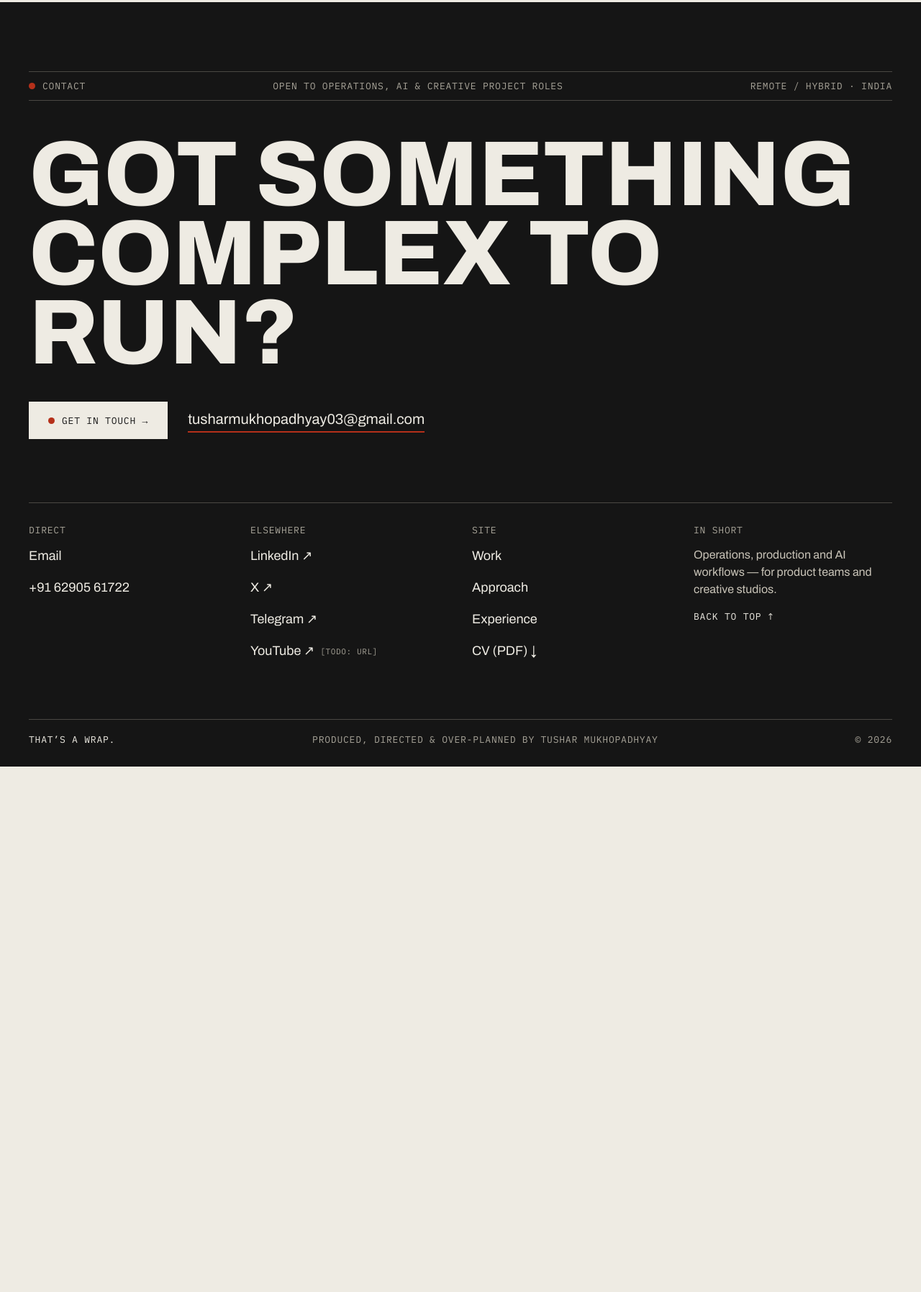
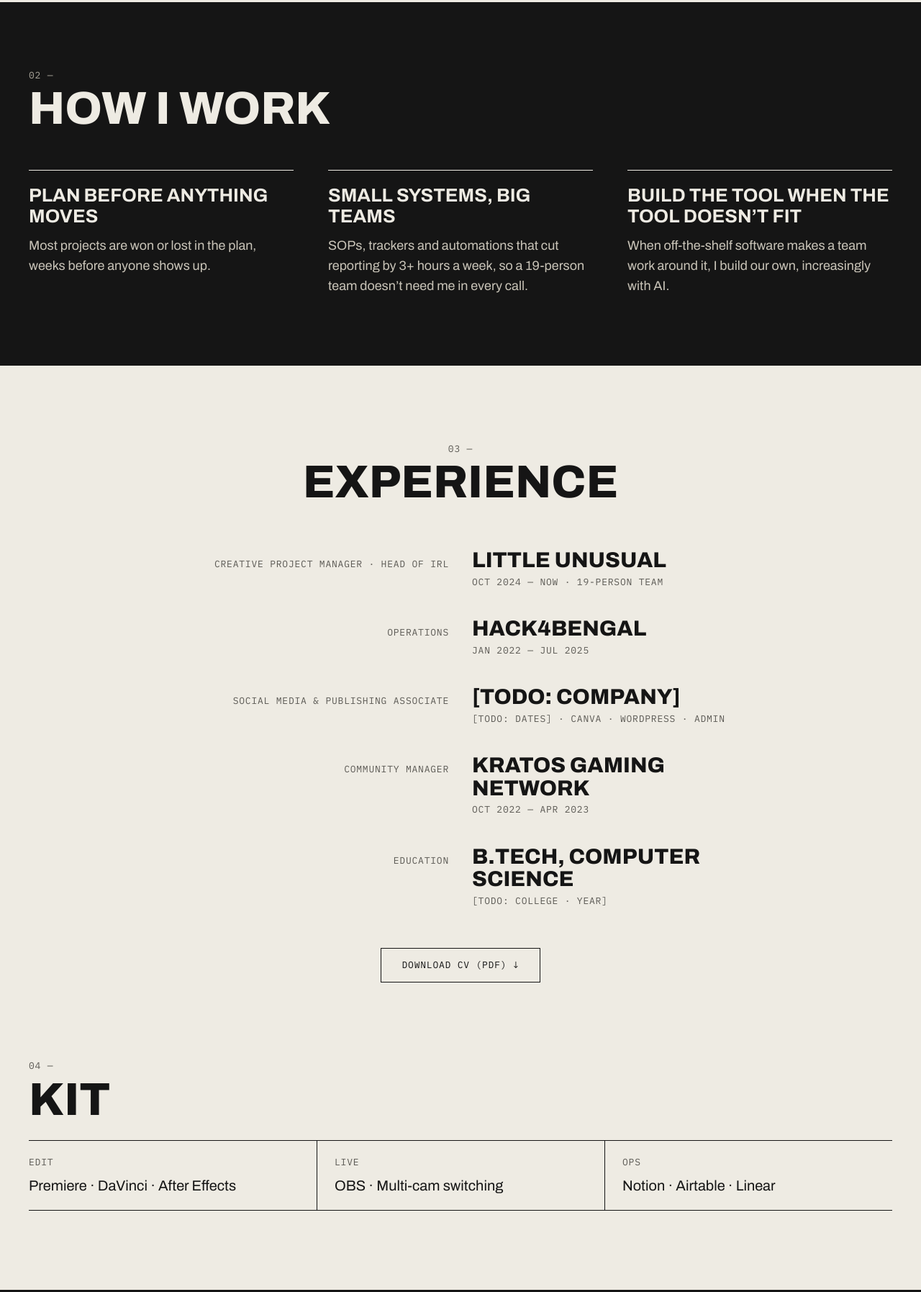
Before and after one commit to snowstorm003/snow-portfolio, an Astro site: page / in a window 1280 px wide. Shown: the part 1533-3328 px from the top of the page at 72% size. Before the commit the page ends 2598 px from the top, so only its background shows below. Built offline with nearby package versions, Linux system fonts and the light colour scheme; Astro itself is replaced by a stand-in of ours.

Commit message:
Phase 3: How I work, Experience credits, Kit and placeholder CV
Co-Authored-By: Claude Opus 5.5 <noreply@anthropic.com>
Claude-Session: https://claude.ai/code/session_01VH5TjHmtwqi752UQYVg6pt

```diff
--- /dev/null
+++ b/src/components/Approach.astro
@@ -0,0 +1,36 @@
+---
+import home from '../data/home.json';
+// TODO(Snow): draft copy — confirm or rewrite in src/data/home.json
+---
+<section id="approach" class="approach" aria-labelledby="approach-title">
+  <div class="wrap">
+    <h2 id="approach-title" class="section-title"><span class="mono index">02 —</span>How I work</h2>
+    <div class="cols">
+      {home.approach.items.map((item) => (
+        <div class="col">
+          <h3 class="heading">{item.heading}</h3>
+          <p>{item.body}</p>
+        </div>
+      ))}
+    </div>
+  </div>
+</section>
+
+<style>
+  .approach { background: var(--ink); color: var(--paper); padding: 96px 0; }
+  .approach .index { color: var(--label-ink); }
+  .section-title { margin-bottom: 56px; }
+  .cols {
+    display: grid;
+    grid-template-columns: repeat(auto-fit, minmax(260px, 1fr));
+    gap: 48px;
+  }
+  .col { border-top: 1px solid var(--paper); padding-top: 20px; }
+  .heading { margin-bottom: 14px; }
+  .col p { margin: 0; font-size: 18px; line-height: 1.55; color: var(--rule-light); max-width: 60ch; }
+  @media (max-width: 820px) {
+    .approach { padding: 72px 0; }
+    .section-title { margin-bottom: 40px; }
+    .cols { gap: 40px; }
+  }
+</style>
--- /dev/null
+++ b/src/components/Experience.astro
@@ -0,0 +1,63 @@
+---
+import home from '../data/home.json';
+---
+<section id="experience" class="experience wrap" aria-labelledby="experience-title">
+  <h2 id="experience-title" class="section-title"><span class="mono index">03 —</span>Experience</h2>
+
+  <ol class="credits" role="list">
+    {home.experience.map((c) => (
+      <li class="credit">
+        <span class="mono role">{c.role}</span>
+        <span class="org-block">
+          <span class="org">{c.org}</span>
+          <span class="mono dates">{c.dates}</span>
+        </span>
+      </li>
+    ))}
+  </ol>
+
+  <div class="cv">
+    <!-- TODO(Snow): replace public/cv.pdf with the real CV -->
+    <a href="/cv.pdf" class="btn btn--outline mono cv-btn" download>Download CV (PDF) ↓</a>
+  </div>
+</section>
+
+<style>
+  .experience { padding-top: 110px; padding-bottom: 110px; }
+  .section-title { text-align: center; margin-bottom: 64px; }
+  .credits {
+    display: flex;
+    flex-direction: column;
+    gap: 40px;
+    max-width: 900px;
+    margin: 0 auto;
+    padding: 0;
+    list-style: none;
+  }
+  .credit {
+    display: grid;
+    grid-template-columns: minmax(0, 1fr) minmax(0, 1fr);
+    gap: 32px;
+    align-items: baseline;
+  }
+  .role { text-align: right; }
+  .org-block { display: flex; flex-direction: column; gap: 4px; }
+  .org {
+    font-weight: 800;
+    font-stretch: 75%;
+    font-size: 30px;
+    line-height: 1.05;
+    text-transform: uppercase;
+  }
+  .cv { display: flex; justify-content: center; margin-top: 56px; }
+  .cv-btn { min-height: 48px; padding: 0 28px; }
+
+  @media (max-width: 820px) {
+    .experience { padding-top: 80px; padding-bottom: 80px; }
+    .section-title { margin-bottom: 48px; }
+    .credits { gap: 32px; }
+    .credit { grid-template-columns: minmax(0, 1fr); gap: 6px; }
+    .role { text-align: left; }
+    .org { font-size: 26px; }
+  }
+</style>
--- /dev/null
+++ b/src/components/Kit.astro
@@ -0,0 +1,37 @@
+---
+import home from '../data/home.json';
+// TODO(Snow): may add AI tools here (src/data/home.json → kit.items)
+---
+<section class="kit wrap" aria-labelledby="kit-title">
+  <h2 id="kit-title" class="section-title"><span class="mono index">04 —</span>Kit</h2>
+  <dl class="cells">
+    {home.kit.items.map((k) => (
+      <div class="cell">
+        <dt class="mono">{k.label}</dt>
+        <dd>{k.value}</dd>
+      </div>
+    ))}
+  </dl>
+</section>
+
+<style>
+  .kit { padding-bottom: 110px; }
+  .section-title { margin-bottom: 28px; }
+  .cells {
+    display: grid;
+    grid-template-columns: repeat(3, minmax(0, 1fr));
+    margin: 0;
+    border-top: 1px solid var(--ink);
+    border-bottom: 1px solid var(--ink);
+  }
+  .cell { padding: 20px 24px; border-left: 1px solid var(--ink); }
+  .cell:first-child { border-left: none; padding-left: 0; }
+  dt { margin-bottom: 8px; }
+  dd { margin: 0; font-size: 20px; line-height: 1.4; }
+
+  @media (max-width: 820px) {
+    .kit { padding-bottom: 80px; }
+    .cells { grid-template-columns: minmax(0, 1fr); border-bottom: none; }
+    .cell { border-left: none; padding: 20px 0; border-bottom: 1px solid var(--ink); }
+  }
+</style>
--- /dev/null
+++ b/src/data/home.json
@@ -0,0 +1,34 @@
+{
+  "approach": {
+    "_todo": "Draft copy, ops-first. TODO: Snow to confirm.",
+    "items": [
+      {
+        "heading": "Plan before anything moves",
+        "body": "Most projects are won or lost in the plan, weeks before anyone shows up."
+      },
+      {
+        "heading": "Small systems, big teams",
+        "body": "SOPs, trackers and automations that cut reporting by 3+ hours a week, so a 19-person team doesn’t need me in every call."
+      },
+      {
+        "heading": "Build the tool when the tool doesn’t fit",
+        "body": "When off-the-shelf software makes a team work around it, I build our own, increasingly with AI."
+      }
+    ]
+  },
+  "experience": [
+    { "role": "Creative Project Manager · Head of IRL", "org": "Little Unusual", "dates": "Oct 2024 — Now · 19-person team" },
+    { "role": "Operations", "org": "Hack4Bengal", "dates": "Jan 2022 — Jul 2025" },
+    { "role": "Social Media & Publishing Associate", "org": "[TODO: company]", "dates": "[TODO: dates] · Canva · WordPress · Admin" },
+    { "role": "Community Manager", "org": "Kratos Gaming Network", "dates": "Oct 2022 — Apr 2023" },
+    { "role": "Education", "org": "B.Tech, Computer Science", "dates": "[TODO: college · year]" }
+  ],
+  "kit": {
+    "_todo": "Snow may add AI tools here.",
+    "items": [
+      { "label": "Edit", "value": "Premiere · DaVinci · After Effects" },
+      { "label": "Live", "value": "OBS · Multi-cam switching" },
+      { "label": "Ops", "value": "Notion · Airtable · Linear" }
+    ]
+  }
+}
--- a/src/pages/index.astro
+++ b/src/pages/index.astro
@@ -2,6 +2,9 @@
 import Base from '../layouts/Base.astro';
 import Slate from '../components/Slate.astro';
 import FilterReel from '../components/FilterReel.astro';
+import Approach from '../components/Approach.astro';
+import Experience from '../components/Experience.astro';
+import Kit from '../components/Kit.astro';
 import { getFeaturedProjects } from '../lib/projects';
 
 const featured = await getFeaturedProjects();
@@ -13,9 +16,9 @@ const featured = await getFeaturedProjects();
     <FilterReel projects={featured} />
   </section>
 
-  <!-- Phase 3: 02 How I work (#approach), 03 Experience (#experience), 04 Kit -->
-  <div id="approach"></div>
-  <div id="experience"></div>
+  <Approach />
+  <Experience />
+  <Kit />
 </Base>
 
 <style>
```
Also changed, not shown: 1 other file.
